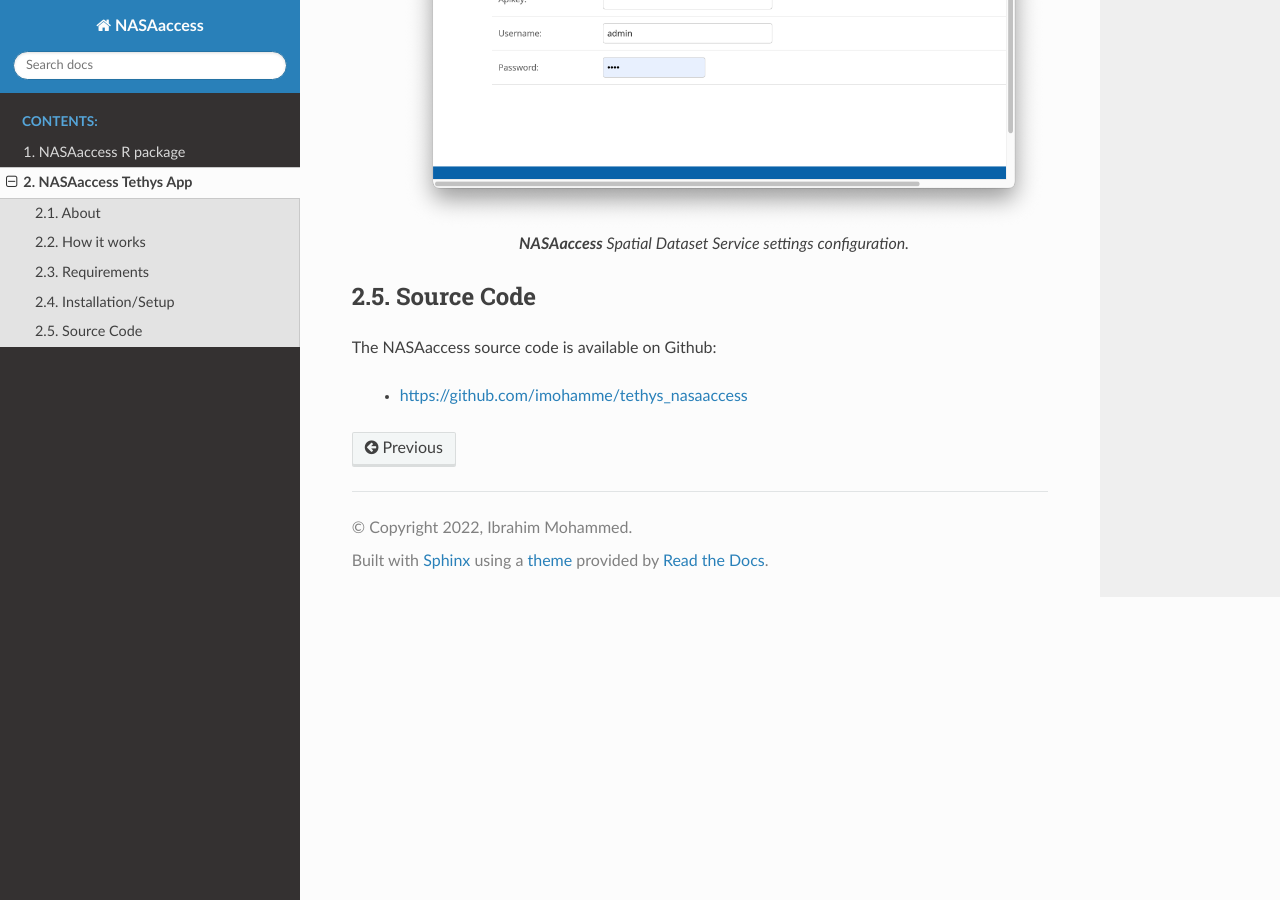
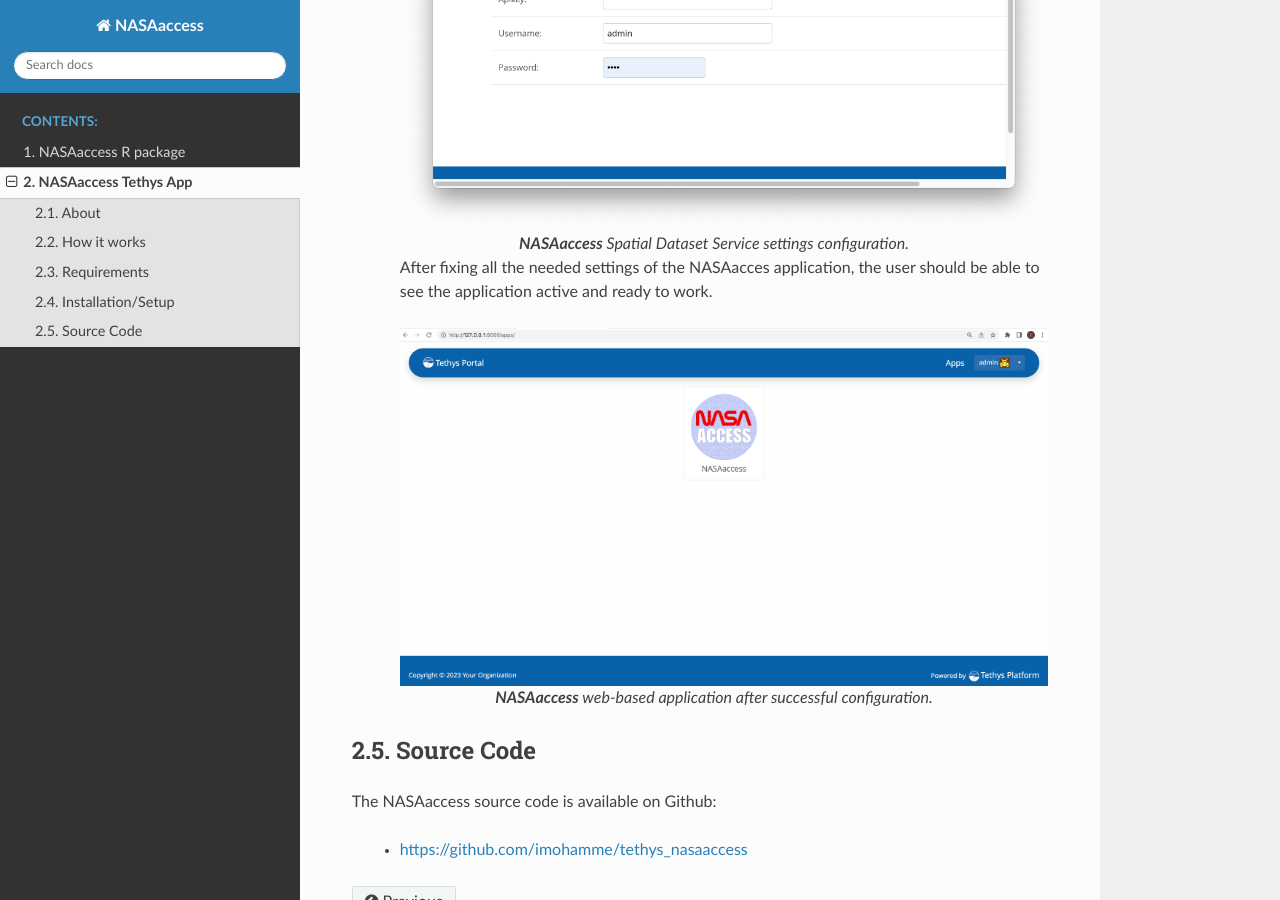
Before and after one commit to imohamme/NASAaccess, a Sphinx documentation site: the page built from docs/nasaaccess_tethys.rst, in a window 1280 px wide and 900 px high, scrolled down 9268 px. Built offline with Sphinx 7.4.7 and the Read the Docs theme 2.0.0, drawn with Linux system fonts in a browser that asks for light colours.

Commit message:
adding read the doc 88

```diff
--- a/docs/nasaaccess_tethys.rst
+++ b/docs/nasaaccess_tethys.rst
@@ -286,10 +286,33 @@
 
 
 
+
+
+
+
+
+
+
+
+
+
+
+
+
       .. figure:: images/geoserver_2.png
          :align: center
 
          GeoServer with published shapefile (i.e., basin) and a digital elevation model (i.e., Bayou-dem) stored in `nasaaccess` workspace.
+
+
+
+
+
+
+
+
+
+
 
 
 
@@ -369,6 +392,18 @@
 
 
 
+
+
+
+
+
+
+
+
+
+
+
+
       After fixing the custom settings of the **NASAacces** web-based application, the Spatial dataset service needs to be configured manually as shown below. Note here the spatial dataset name is listed as `asaaccess` which is the GeoServer workspace configured previously. The username and password credentials need to match the GeoServer workspace configuration. In this case, the username is `admin` and password is `geoserver`.
 
 
@@ -386,6 +421,57 @@
 
 
 
+
+
+
+
+
+
+
+
+
+
+
+
+
+
+
+
+
+      After fixing all the needed settings of the NASAacces application, the user should be able to see the application active and ready to work.
+
+
+
+
+
+
+
+
+
+
+
+
+      .. figure:: images/nasaaccess_active.png
+         :align: center
+
+         **NASAaccess** web-based application after successful configuration.
+
+
+
+
+
+
+
+
+
+
+
+
+
+
+
+
+
 Source Code
 ***********
 
```
Also changed, not shown: docs/images/nasaaccess_active.png (added), 6 other files.
